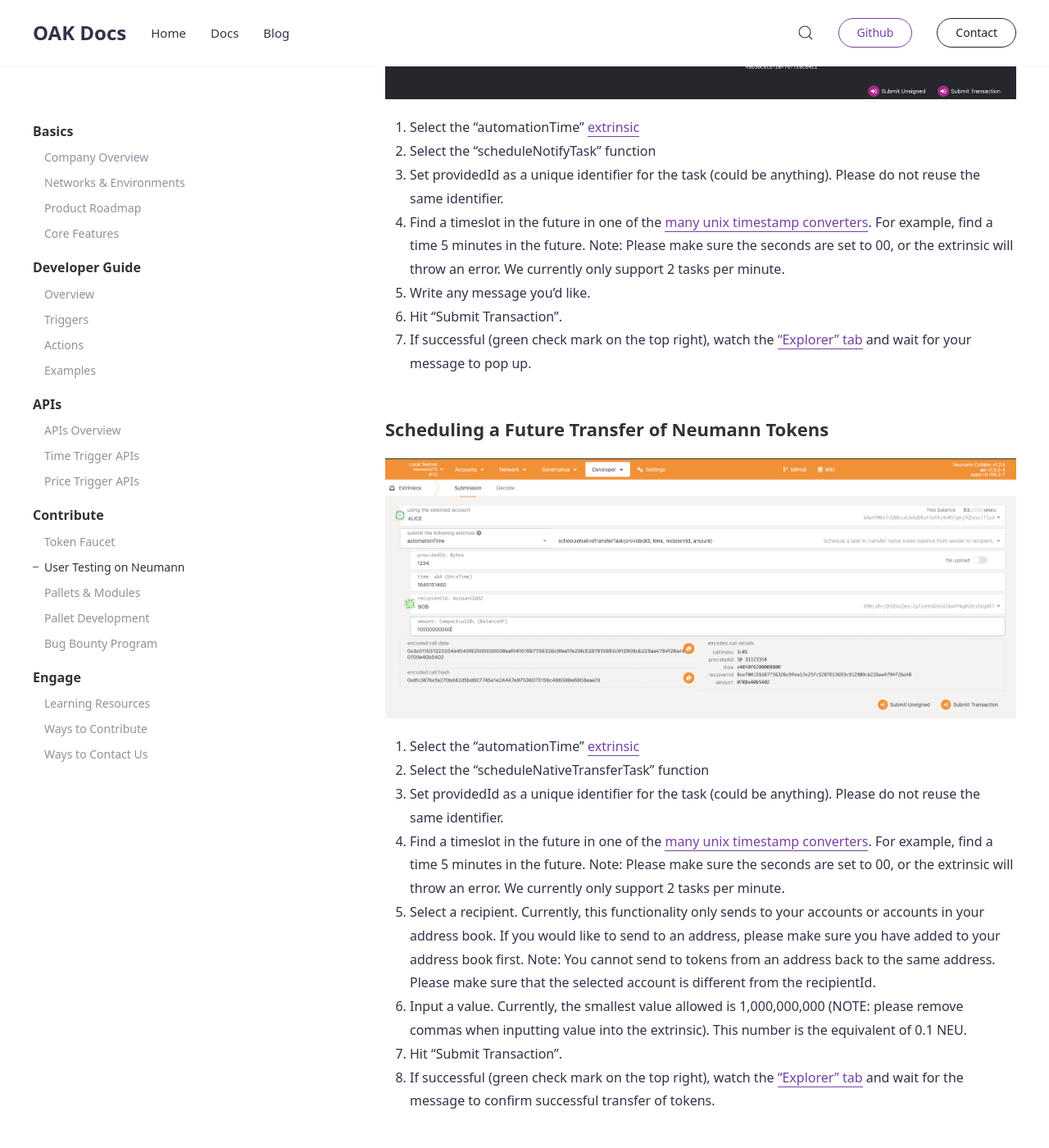
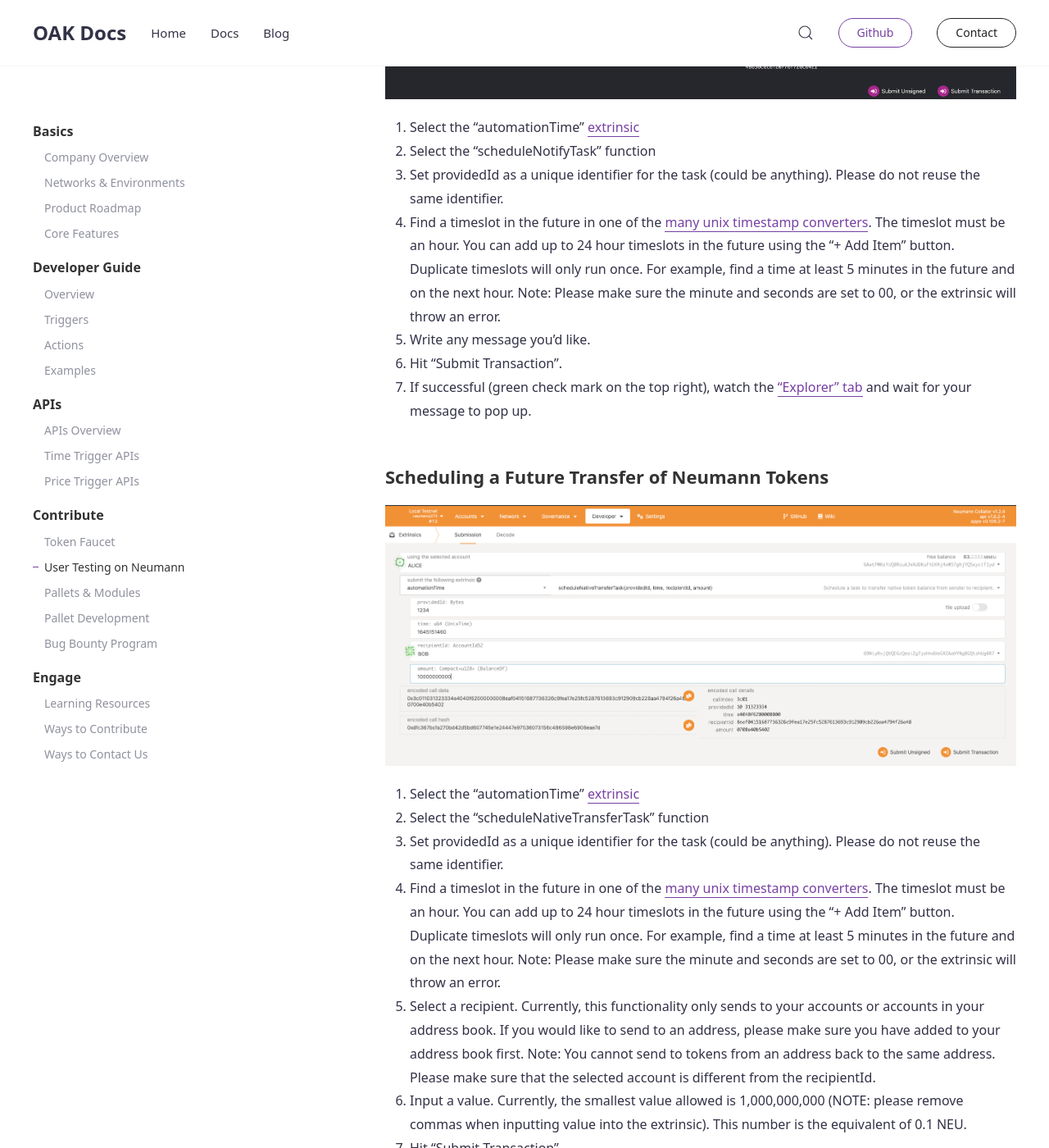
Before and after one commit to AvaProtocol/OAK-docs, a Jekyll site: the page built from _docs/neumann-testnet.md, in a window 1280 px wide and 1400 px high, scrolled down 761 px. Shown: the whole window at 82% size. Built offline with Jekyll 4.4.1, drawn with Linux system fonts in a browser that asks for light colours.

Commit message:
Update neumann-testnet.md
add multiple executions documentation

```diff
--- a/_docs/neumann-testnet.md
+++ b/_docs/neumann-testnet.md
@@ -18,8 +18,8 @@
 1. Select the "automationTime" [extrinsic](https://polkadot.js.org/apps/?rpc=wss%3A%2F%2Fneumann.api.onfinality.io%2Fpublic-ws#/extrinsics)
 2. Select the "scheduleNotifyTask" function
 3. Set providedId as a unique identifier for the task (could be anything). Please do not reuse the same identifier.
-4. Find a timeslot in the future in one of the [many unix timestamp converters](https://www.unixtimestamp.com/). For example, find a time 5 minutes in the future.
-Note: Please make sure the seconds are set to 00, or the extrinsic will throw an error. We currently only support 2 tasks per minute.
+4. Find a timeslot in the future in one of the [many unix timestamp converters](https://www.unixtimestamp.com/).  The timeslot must be an hour.  You can add up to 24 hour timeslots in the future using the "+ Add Item" button.  Duplicate timeslots will only run once. For example, find a time at least 5 minutes in the future and on the next hour.
+Note: Please make sure the minute and seconds are set to 00, or the extrinsic will throw an error.
 5. Write any message you'd like.
 6. Hit "Submit Transaction".
 7. If successful (green check mark on the top right), watch the ["Explorer" tab](https://polkadot.js.org/apps/?rpc=wss%3A%2F%2Fneumann.api.onfinality.io%2Fpublic-ws#/explorer) and wait for your message to pop up.
@@ -31,8 +31,8 @@
 1. Select the "automationTime" [extrinsic](https://polkadot.js.org/apps/?rpc=wss%3A%2F%2Fneumann.api.onfinality.io%2Fpublic-ws#/extrinsics)
 2. Select the "scheduleNativeTransferTask" function
 3. Set providedId as a unique identifier for the task (could be anything). Please do not reuse the same identifier.
-4. Find a timeslot in the future in one of the [many unix timestamp converters](https://www.unixtimestamp.com/). For example, find a time 5 minutes in the future.
-Note: Please make sure the seconds are set to 00, or the extrinsic will throw an error. We currently only support 2 tasks per minute.
+4. Find a timeslot in the future in one of the [many unix timestamp converters](https://www.unixtimestamp.com/).  The timeslot must be an hour.  You can add up to 24 hour timeslots in the future using the "+ Add Item" button.  Duplicate timeslots will only run once. For example, find a time at least 5 minutes in the future and on the next hour.
+Note: Please make sure the minute and seconds are set to 00, or the extrinsic will throw an error.
 5. Select a recipient. Currently, this functionality only sends to your accounts or accounts in your address book. If you would like to send to an address, please make sure you have added to your address book first.
 Note: You cannot send to tokens from an address back to the same address. Please make sure that the selected account is different from the recipientId.
 6. Input a value. Currently, the smallest value allowed is 1,000,000,000 (NOTE: please remove commas when inputting value into the extrinsic). This number is the equivalent of 0.1 NEU.
```
